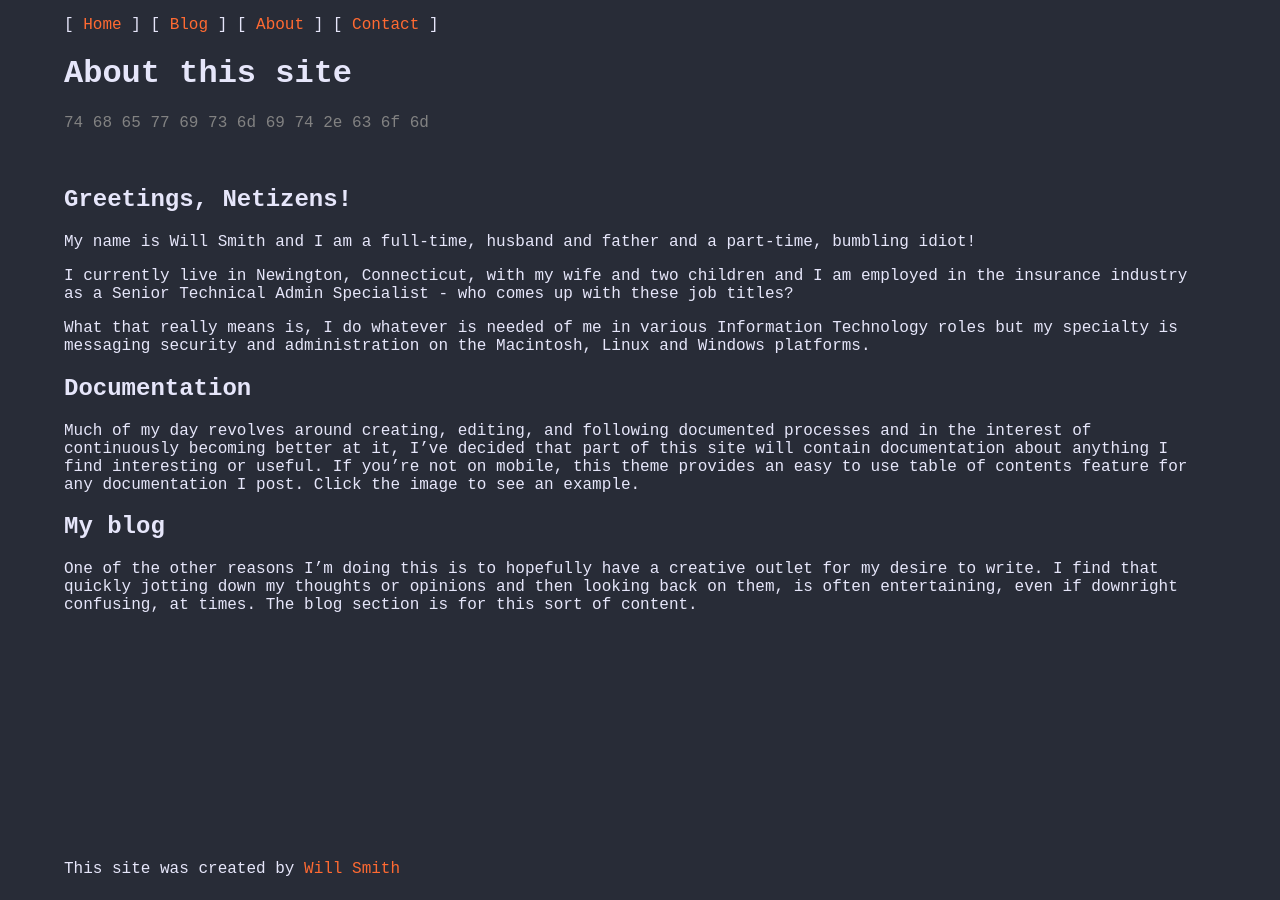
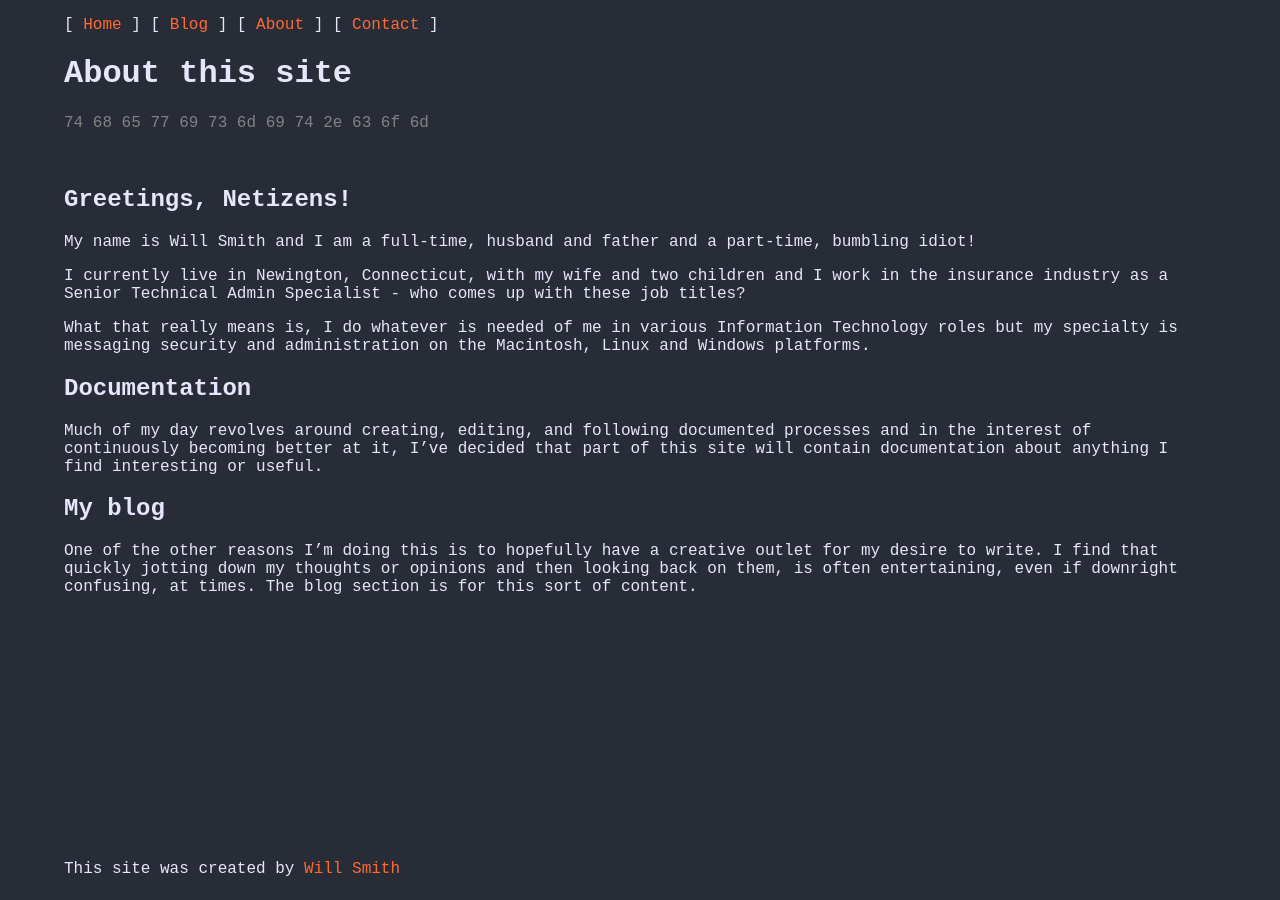
Before and after one commit to thewismit/jekyll-simple.css, a Jekyll site: the page built from about.md, in a window 1280 px wide. Built offline with Jekyll 4.4.1, drawn with Linux system fonts in a browser that asks for light colours.

Commit message:
Edited Note

```diff
--- a/about.md
+++ b/about.md
@@ -4,16 +4,21 @@ header: About this site
 description: 74 68 65 77 69 73 6d 69 74 2e 63 6f 6d
 permalink: /about/
 layout: default
+modified: 2021-02-13T13:30:28-05:00
 ---
+
 ## Greetings, Netizens!
 
 My name is Will Smith and I am a full-time, husband and father and a part-time, bumbling idiot!
 
-I currently live in Newington, Connecticut, with my wife and two children and I am employed in the insurance industry as a Senior Technical Admin Specialist - who comes up with these job titles?
+I currently live in Newington, Connecticut, with my wife and two children and I work in the insurance industry as a Senior Technical Admin Specialist - who comes up with these job titles?
 
 What that really means is, I do whatever is needed of me in various Information Technology roles but my specialty is messaging security and administration on the Macintosh, Linux and Windows platforms.
+
 ## Documentation
-Much of my day revolves around creating, editing, and following documented processes and in the interest of continuously becoming better at it, I've decided that part of this site will contain documentation about anything I find interesting or useful. If you're not on mobile, this theme provides an easy to use table of contents feature for any documentation I post. Click the image to see an example.
+
+Much of my day revolves around creating, editing, and following documented processes and in the interest of continuously becoming better at it, I've decided that part of this site will contain documentation about anything I find interesting or useful.
+
 ## My blog
 
 One of the other reasons I'm doing this is to hopefully have a
```
